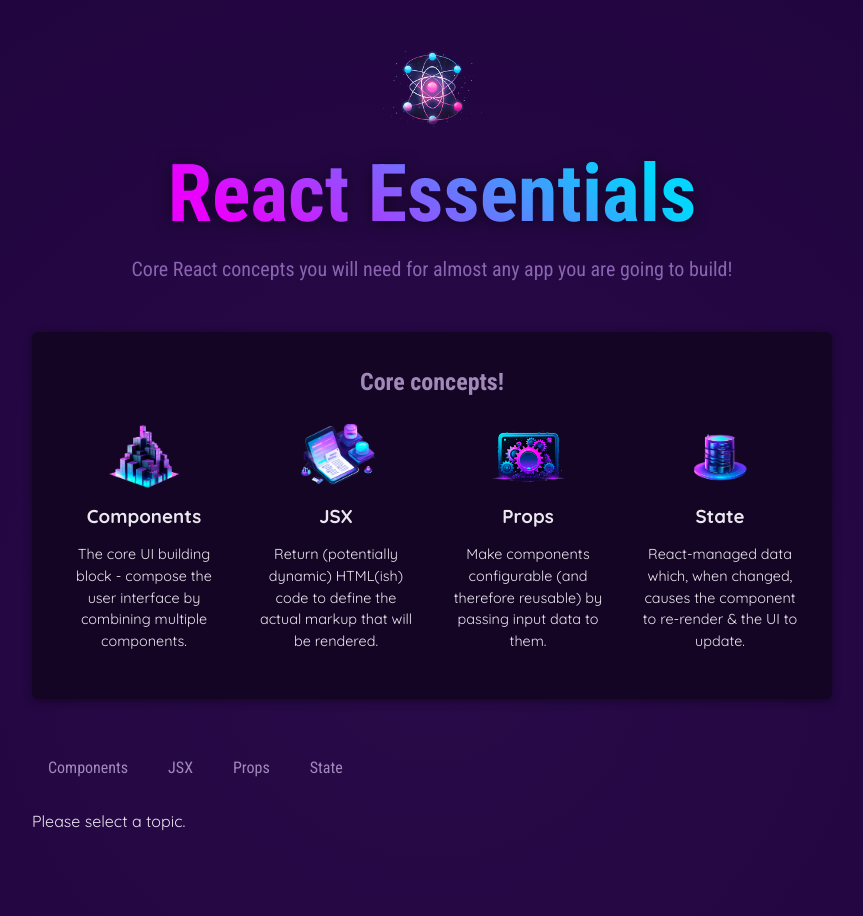
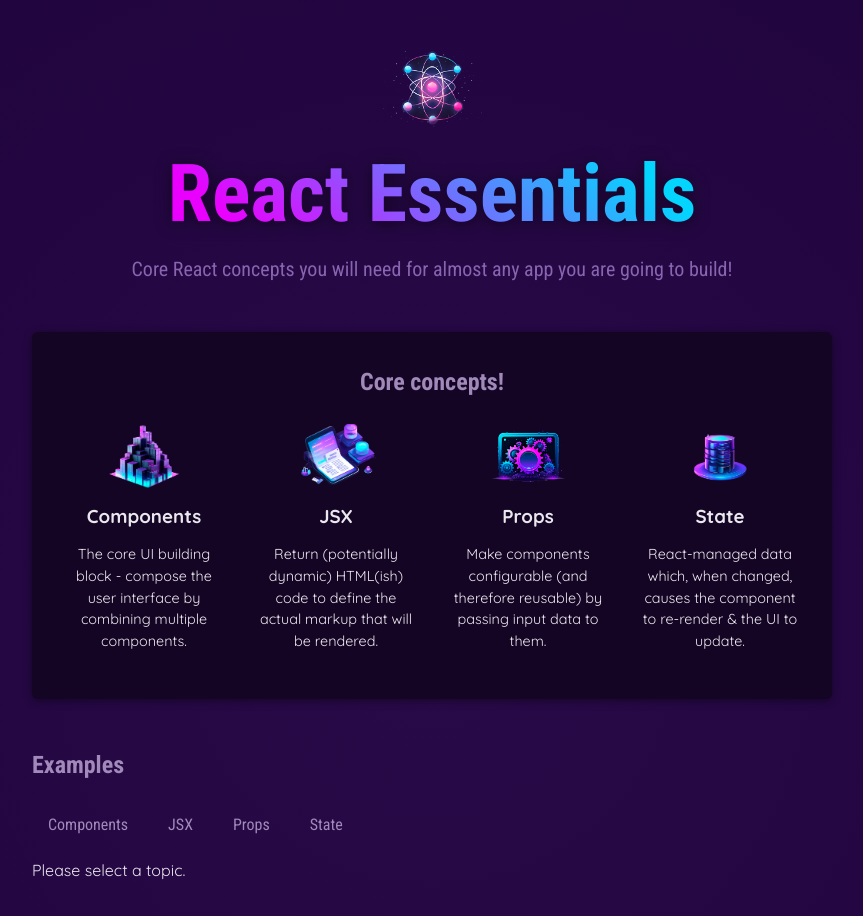
Before and after one commit to bear99a9/ReactEssentials, a React (Vite) app: page / in a window 1280 px wide. Shown: the top 916 px of the page, without its empty margins (208-1071 px from the left). Built offline with nearby package versions, Linux system fonts and the light colour scheme.

Commit message:
Forwarding props to wrapped elements - Allows you to foward any left over props to child components without having to add id/ Classname etc to the props

```diff
--- a/src/components/CoreConcepts.jsx
+++ b/src/components/CoreConcepts.jsx
@@ -5,7 +5,6 @@
   return (
     <section id="core-concepts">
       <h2>Core concepts!</h2>
-      {}
       <ul>
         {CORE_CONCEPTS.map((conceptItem) => (
           <CoreConcept key={conceptItem.title} {...conceptItem} /> //Key prop is used as an unique identifer under the hood by react needed to remove console errors
--- a/src/components/Examples.jsx
+++ b/src/components/Examples.jsx
@@ -1,5 +1,6 @@
+import { useState } from 'react';
 import TabButton from './TabButton.jsx';
-import { useState } from 'react';
+import Section from './Section.jsx';
 import { EXAMPLES } from '../data.js';
 
 export default function Examples() {
@@ -24,8 +25,7 @@
   }
 
   return (
-    <section id="examples">
-      <h2>
+    <Section title="Examples" id="examples">
       <menu>
         <TabButton
           isSelected={selectedTopic === 'components'}
@@ -52,8 +52,7 @@
           State
         </TabButton>
       </menu>
-      </h2>
       {tabContent}
-    </section>
+    </Section>
   );
 }
--- /dev/null
+++ b/src/components/Section.jsx
@@ -0,0 +1,8 @@
+export default function Section({ title, children, ...props }) {
+  return (
+    <section {...props}>
+      <h2>{title}</h2>
+      {children}
+    </section>
+  );
+}
--- a/src/components/TabButton.jsx
+++ b/src/components/TabButton.jsx
@@ -1,7 +1,9 @@
-export default function TabButton({ children, onClick, isSelected }) {
+export default function TabButton({ children, isSelected, ...props }) {
   return (
     <li>
-      <button className={isSelected ? 'active' : undefined } onClick={onClick}>{children}</button>
+      <button className={isSelected ? 'active' : undefined} {...props}>
+        {children}
+      </button>
     </li>
   );
 }
```
Lines whose indentation alone changed are shown as unchanged.
